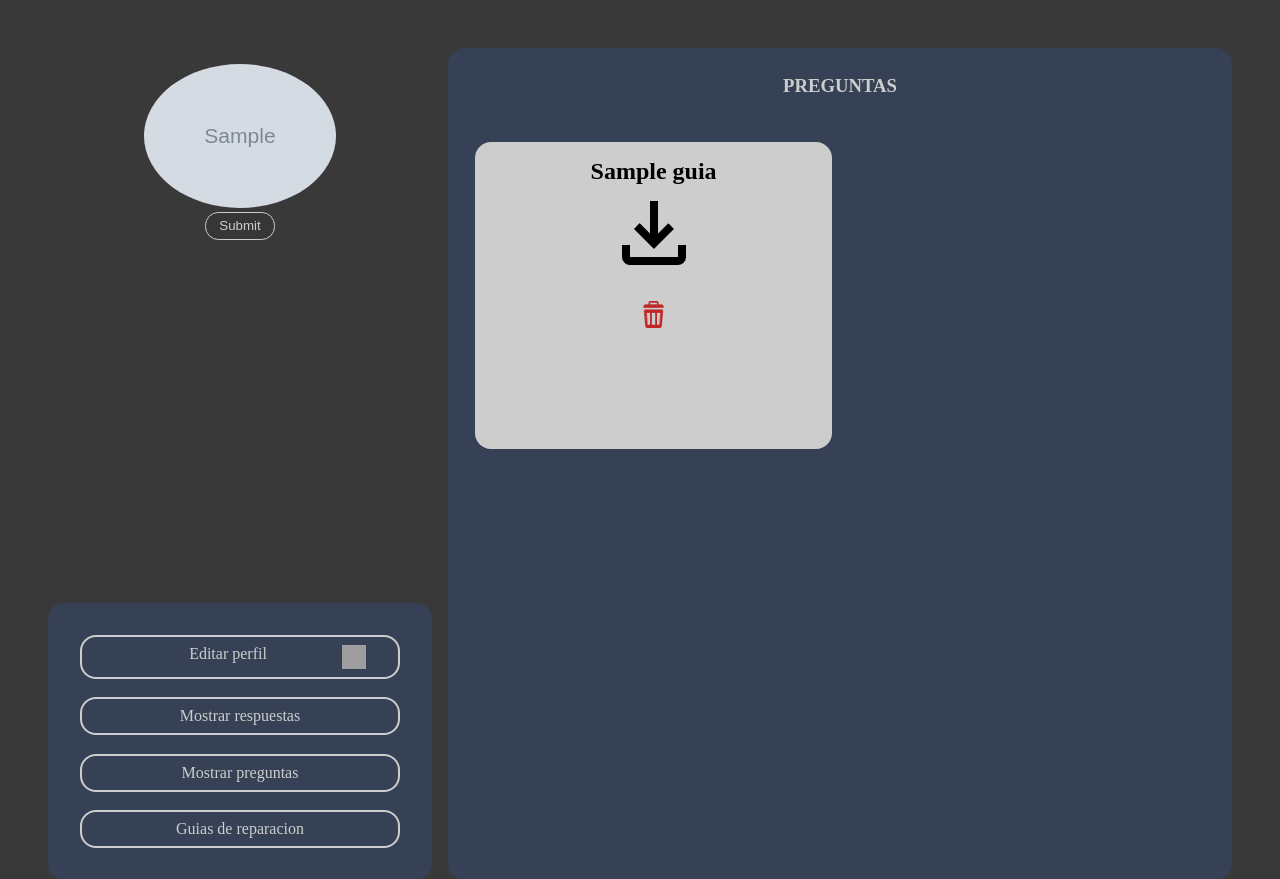
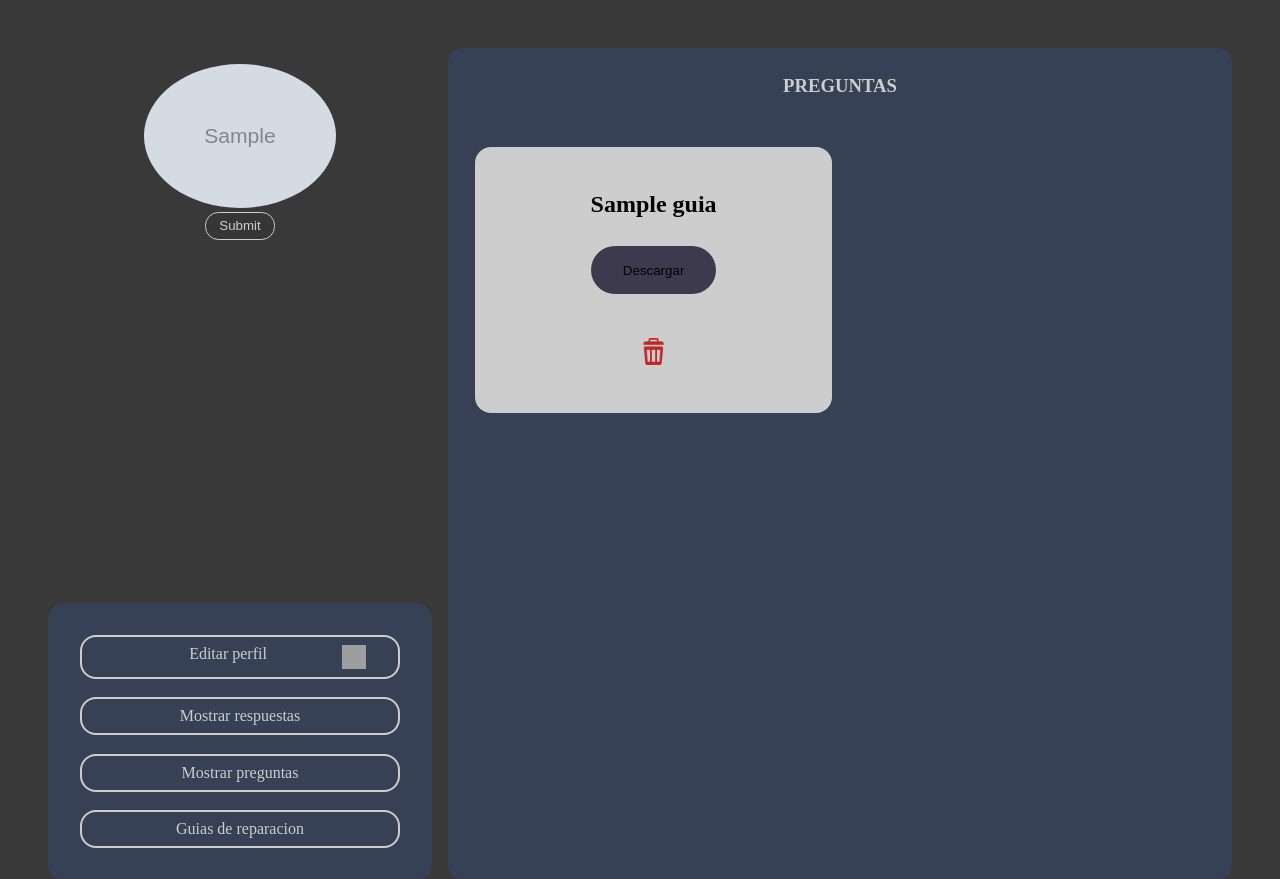
Before and after one commit to JonGaray/RETO-1, a PHP site: template view/usuario/usuario_guia.html.php in a window 1280 px wide. Shown: the part 123-1002 px from the top of the page. Run offline with PHP 8.4, Linux system fonts and the light colour scheme; the template is opened without the code that fills it: most values are stand-ins (such as "Sample title", 1, 10 or a date in 2020); grey boxes marked "Sample" are stand-in pictures; some web fonts are replaced; grey boxes are pictures that could not be loaded.

Commit message:
descargas de pdf termiando

```diff
--- a/assets/estilos/usuario.css
+++ b/assets/estilos/usuario.css
@@ -1,3 +1,43 @@
+/* From Uiverse.io by Madflows */
+.button {
+    position: relative;
+    overflow: hidden;
+    height: 3rem;
+    padding: 0 2rem;
+    border-radius: 1.5rem;
+    background: #3d3a4e;
+    background-size: 400%;
+    color: #fff;
+    border: none;
+    cursor: pointer;
+}
+
+.button:hover::before {
+    transform: scaleX(1);
+}
+
+.button-content {
+    position: relative;
+    z-index: 1;
+}
+
+.button::before {
+    content: "";
+    position: absolute;
+    top: 0;
+    left: 0;
+    transform: scaleX(0);
+    transform-origin: 0 50%;
+    width: 100%;
+    height: inherit;
+    border-radius: inherit;
+    background: linear-gradient(
+            82.3deg,
+            rgba(150, 93, 233, 1) 10.8%,
+            rgba(99, 88, 238, 1) 94.3%
+    );
+    transition: all 0.475s;
+}
 
 
 .superiorRegistro {
@@ -138,6 +178,7 @@
     display: flex;
     flex-direction: column;
     height: 100%;
+    justify-content: space-evenly;
 }
 .img-like, .img-dislike {
     width: 2em;
--- a/controller/RespuestaController.php
+++ b/controller/RespuestaController.php
@@ -91,7 +91,7 @@ class RespuestaController{
     }
     public function descargarPDF()
     {
-         $this->model->descargarPDF($_GET["id"]);
+        $this->model->descargarPDF($_GET["id"]);
     }
     public function subirPDF()
     {
--- a/view/usuario/usuario_guia.html.php
+++ b/view/usuario/usuario_guia.html.php
@@ -15,9 +15,14 @@
                 <div class="titulo_pregunta">
                     <h2> <?php echo $preguntas["nombre"]?> </h2>
                 </div>
-                    <div class="boton-descargar">
-                        <span class="column"> <a href="index.php?controller=respuesta&action=descargarPDF&id=<?php echo $preguntas["id_documento"]?>"><img class="descargarUsu" src="assets/Images/Iconos/download.png" ></span></a>
-                    </div>
+
+                <form method="post" action="index.php?controller=respuesta&action=descargarPDF&id=<?php echo $preguntas["id_documento"]?>">
+                <button class="button">
+                    <span class="button-content">Descargar</span>
+                </button>
+                </form>
+
+
                 <div class="likes">
                     <form method="post" action="index.php?controller=usuario&action=eliminarPDFusu&id=<?php echo $preguntas["id_documento"] ?>">
                         <input type="hidden" id="id" name="id" value="<?php echo $preguntas["id_documento"] ?>" >
--- a/view/usuario/usuario_preguntas.html.php
+++ b/view/usuario/usuario_preguntas.html.php
@@ -44,8 +44,8 @@
 
             <a class="link-acciones-usuario" href="#" onclick="habilitarInputs()">Editar perfil<img src="assets/Images/Iconos/edit.png"></a>
             <a class="link-acciones-usuario" href="index.php?controller=usuario&action=listRespuestas">Mostrar respuestas <img src="assets/Images/Iconos/respuesta.png"> </a>
+            <a class="link-acciones-usuario" href="#">Mostrar preguntas <img src="assets/Images/Iconos/pregunta.png"> </a>
             <a class="link-acciones-usuario" href="index.php?controller=usuario&action=listGuia">Guias de reparacion <img src="assets/Images/Iconos/guia.png"></a>
-            <a class="link-acciones-usuario" href="#">Mostrar preguntas <img src="assets/Images/Iconos/pregunta.png"> </a>
             <?php if (isset($_COOKIE["rol_usuario"]) && $_COOKIE["rol_usuario"] == "admin") { ?>
                 <a class="link-acciones-usuario" href="index.php?controller=usuario&action=create">Crear usuario <img src="assets/Images/Iconos/adduser.png"> </a>
             <?php } ?>
```
Also changed, not shown: model/Respuesta.php (+20 -12 lines).
